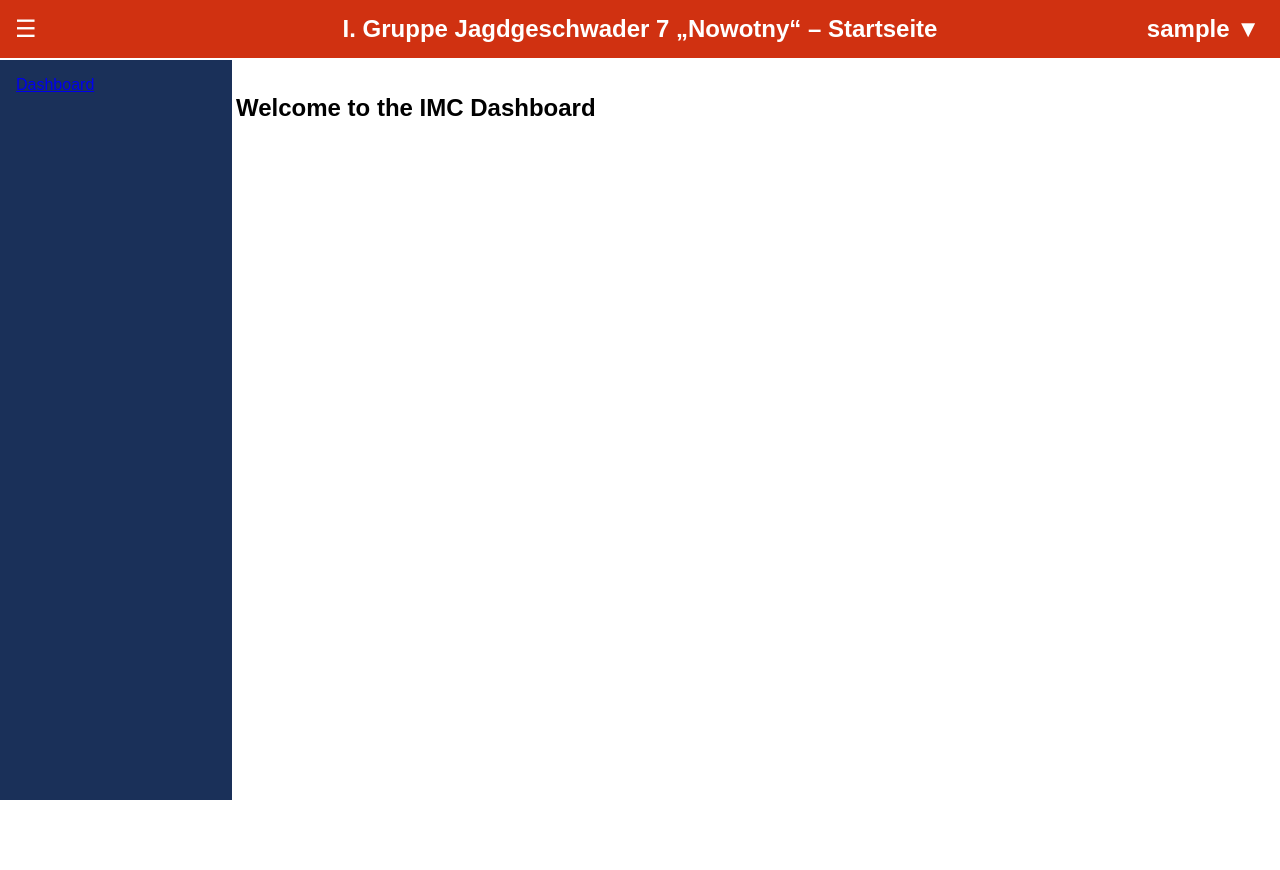
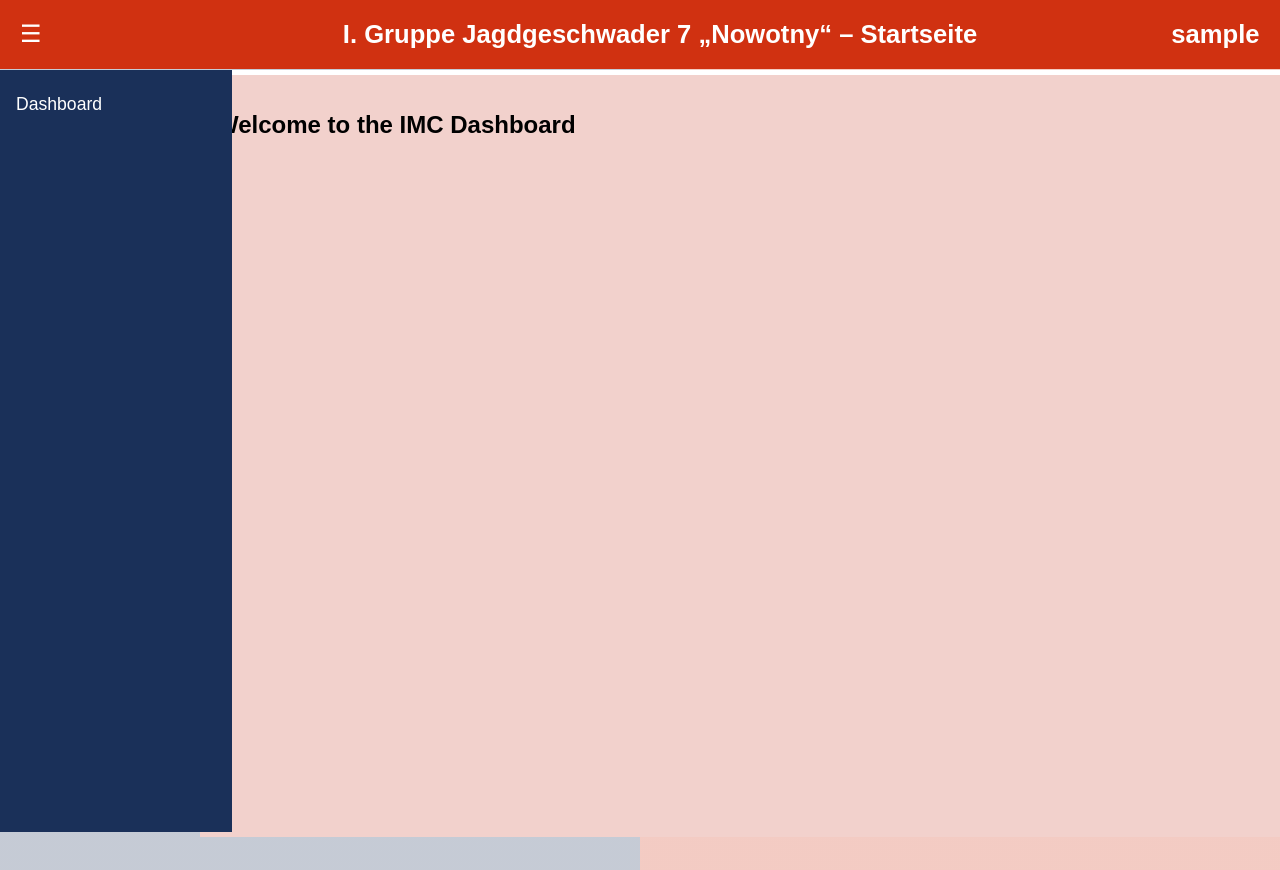
Before and after one commit to IJG7Momo/JG7IronManCampaign, a Flask app: page /dashboard in a window 1280 px wide. Before the commit the page ends 800 px from the top, so only its background shows below. Run offline with Flask 3, Linux system fonts and the light colour scheme; the visitor is signed in with stand-in values (Sample User, id 1).

Commit message:
Add files via upload

```diff
--- a/static/css/style.css
+++ b/static/css/style.css
@@ -15,10 +15,11 @@
 }
 .form-card {
     background: white;
-    padding: 2rem;
+    padding: 1.5rem;
     border-radius: 8px;
     text-align: center;
-    box-shadow: 0 0 15px rgba(0,0,0,0.3);
+    box-shadow: 0 0 15px rgba(0,0,0,0.2);
+    width: 300px;
 }
 input, button {
     margin: 0.5rem 0;
@@ -28,43 +29,69 @@
 .topbar {
     background: #d03111;
     color: white;
-    padding: 15px;
-    font-size: 1.5rem;
+    padding: 20px;
+    font-size: 1.6rem;
     font-weight: bold;
     text-align: center;
-    position: relative;
+    position: fixed;
+    width: 100%;
+    top: 0;
+    z-index: 1000;
 }
 .user-area {
     position: absolute;
     right: 20px;
-    top: 15px;
+    top: 20px;
 }
 .sidebar {
     width: 200px;
     background: #1a3059;
-    height: 100vh;
+    height: calc(100vh - 70px);
     position: fixed;
-    top: 60px;
+    top: 70px;
     left: 0;
     padding: 1rem;
     transition: transform 0.3s ease;
+    color: white;
 }
 .sidebar.collapsed {
     transform: translateX(-100%);
 }
 .sidebar-toggle {
     position: fixed;
-    top: 15px;
-    left: 15px;
+    top: 20px;
+    left: 20px;
     font-size: 1.5rem;
     cursor: pointer;
     color: white;
+    z-index: 1100;
 }
 .main {
-    margin-left: 220px;
+    margin-top: 70px;
+    margin-left: 200px;
+    background: #f2d1cc;
     padding: 1rem;
+    min-height: calc(100vh - 70px);
+    border-top: 5px solid white;
 }
-.hint {
-    font-size: 0.8rem;
-    color: #333;
+.sidebar a {
+    color: white;
+    font-size: 1.1rem;
+    text-decoration: none;
+    display: block;
+    margin: 0.5rem 0;
 }
+.dropdown-icon {
+    margin-left: 0.5rem;
+}
+.dropdown-content {
+    display: none;
+    position: absolute;
+    right: 20px;
+    background-color: white;
+    border: 1px solid #ccc;
+    z-index: 2000;
+}
+.user-area:hover .dropdown-content {
+    display: block;
+}
--- a/templates/base.html
+++ b/templates/base.html
@@ -5,12 +5,17 @@
     <title>I./JG7 Nowotny</title>
     <link rel="stylesheet" href="{{ url_for('static', filename='css/style.css') }}">
 </head>
-<body>
+<body class="{{ 'login' if request.path == '/login' else 'register' if request.path == '/register' else 'dashboard' }}">
     {% if request.path != '/login' and request.path != '/register' %}
     <div class="topbar">
         <div class="title">I. Gruppe Jagdgeschwader 7 „Nowotny“ – Startseite</div>
         <div class="user-area">
-            {{ session.user }} <span class="dropdown-icon">▼</span>
+            {{ session.user }}
+            <span class="dropdown-icon">▼</span>
+            <div class="dropdown-content">
+                <a href="#">User Settings</a>
+                <a href="{{ url_for('logout') }}">Logout</a>
+            </div>
         </div>
     </div>
     <div class="sidebar-toggle" onclick="toggleSidebar()">☰</div>
```
